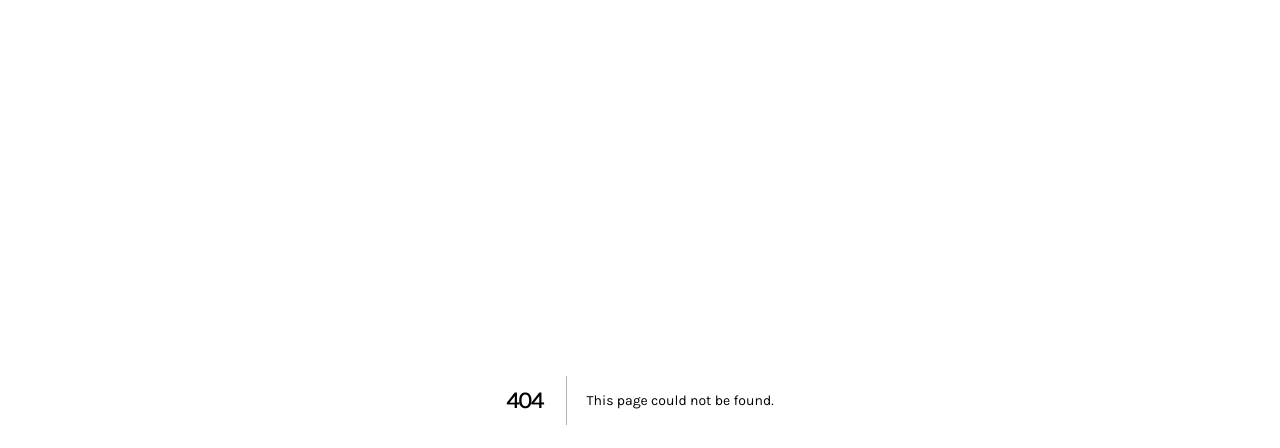
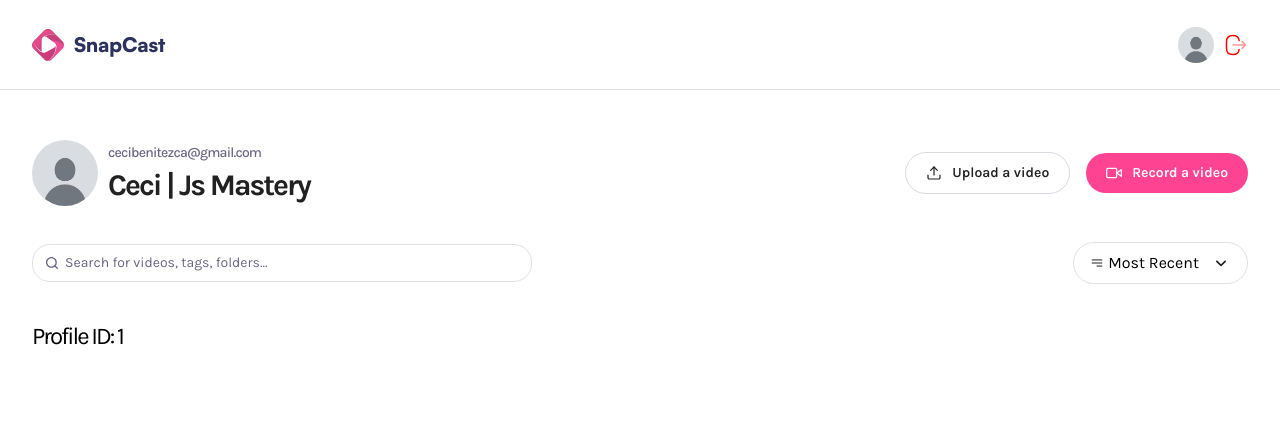
Before and after one commit to Ceci007/loom-clone, a Next.js app: page /profile/1 in a window 1280 px wide. Before the commit this address had no page. Shown: the top 448 px of the page. Built offline with nearby package versions, Linux system fonts and the light colour scheme.

Commit message:
Add DropdownList UI only

```diff
--- /dev/null
+++ b/app/(root)/profile/[id]/page.tsx
@@ -0,0 +1,13 @@
+import Header from "@/components/Header";
+
+const page = async ({params}: ParamsWithSearch) => {
+  const { id } = await params;
+  return (
+    <div className="wrapper page">
+      <Header subHeader="cecibenitezca@gmail.com" title="Ceci | Js Mastery" userImg="/assets/images/dummy.jpg" />
+      <h1 className="text-2xl font-karla">Profile ID: {id}</h1>
+    </div>
+  )
+}
+
+export default page;
--- /dev/null
+++ b/components/DropdownList.tsx
@@ -0,0 +1,34 @@
+"use client";
+
+import { useState } from "react";
+import Image from "next/image";
+
+const DropdownList = () => {
+  const [isOpen, setIsOpen] = useState(false);
+
+  return (
+    <div className="relative">
+      <div className="cursor-pointer" onClick={() => setIsOpen(!isOpen)}>
+        <div className="filter-trigger">
+          <figure>
+            <Image src="/assets/icons/hamburger.svg" alt="Menu" width={14} height={14} />
+            Most Recent
+          </figure>
+          <Image src="/assets/icons/arrow-down.svg" alt="Arrow Down" width={20} height={20} />
+        </div>
+      </div>
+
+      {isOpen && (
+        <ul className="dropdown">
+          {["Most Recent", "Most Liked"].map((option) => (
+            <li key={option} className="list-item">
+              {option}
+            </li>
+          ))}
+        </ul>
+      )}
+    </div>
+  )
+}
+
+export default DropdownList;
--- a/components/Header.tsx
+++ b/components/Header.tsx
@@ -1,6 +1,7 @@
 import { ICONS } from "@/constants";
 import Image from "next/image";
 import Link from "next/link";
+import DropdownList from "./DropdownList";
 
 const Header = ({ subHeader, title, userImg }: SharedHeaderProps) => {
   return (
@@ -8,7 +9,7 @@
       <section className="header-container">
         <div className="details">
           { userImg && (
-            <Image src={userImg || "/assets/images/dummy.jpg"} alt="John Doe" width={66} height={66} className="rounded-full" />
+            <Image src={userImg} alt="John Doe" width={66} height={66} className="rounded-full" />
           )}
           <article>
             <p>{subHeader}</p>
@@ -34,7 +35,7 @@
             <input type="text" placeholder="Search for videos, tags, folders..." />
             <Image src="/assets/icons/search.svg" alt="Search" width={16} height={16} />
           </div>
-          {/** <DropdownList /> */}
+          <DropdownList />
       </section>
     </header>
   )
--- a/components/Navbar.tsx
+++ b/components/Navbar.tsx
@@ -1,9 +1,14 @@
+"use client";
+
 import Link from "next/link";
 import Image from "next/image";
+import { useRouter } from "next/navigation";
 
 const user = {};
 
 const Navbar = () => {
+  const router = useRouter();
+
   return (
     <header className="navbar">
       <nav>
@@ -13,7 +18,7 @@
         </Link>
         { user && (
           <figure>
-            <button>
+            <button onClick={() => router.push("/profile/:id")}>
               <Image src="/assets/images/dummy.jpg" alt="John Doe" width={36} height={36} className="rounded-full aspect-square" />
             </button>
             <button className="cursor-pointer">
```
